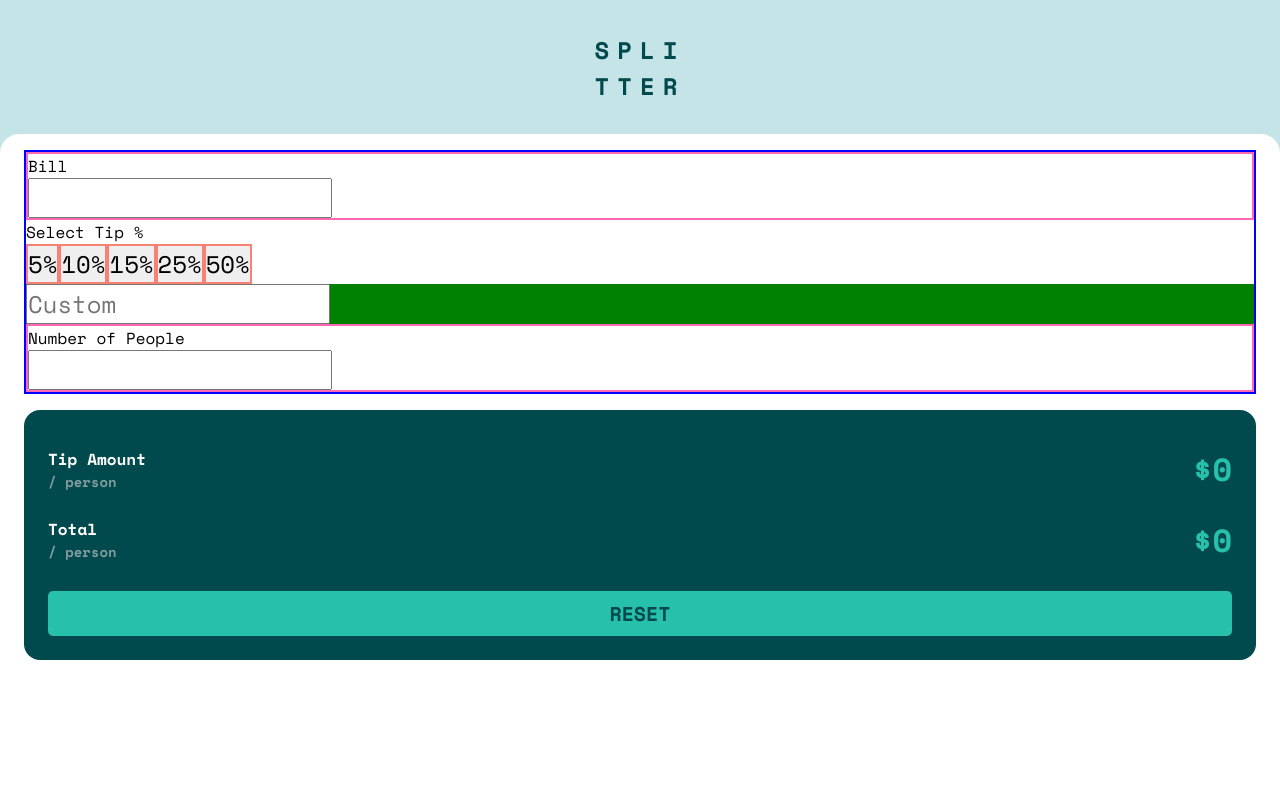
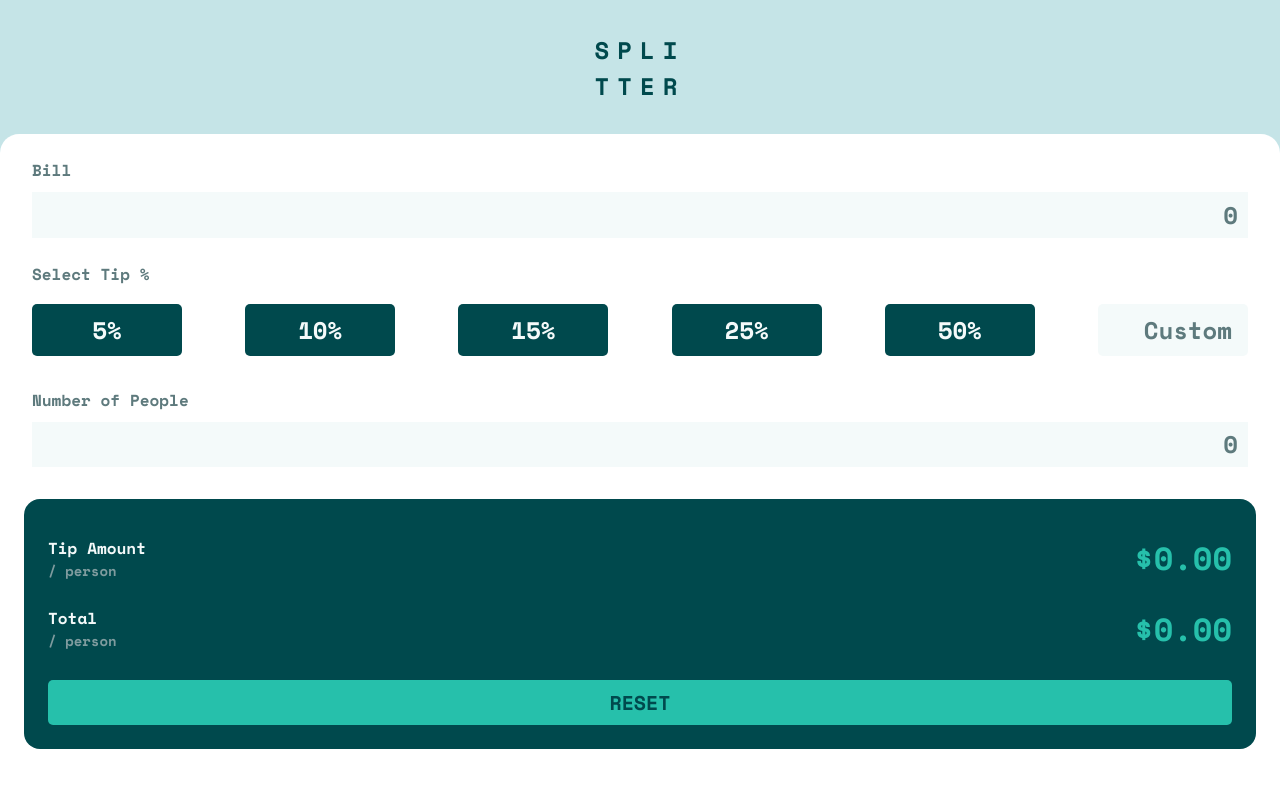
Before and after one commit to lenniecottrell/FM-tip-calculator, a React (Create React App) app in the folder tip-calculator/: page / in a window 1280 px wide. Shown: the top 788 px of the page. Built offline with nearby package versions, Linux system fonts and the light colour scheme.

Commit message:
add input styles

```diff
--- a/tip-calculator/src/components/InputBar.js
+++ b/tip-calculator/src/components/InputBar.js
@@ -3,10 +3,10 @@ import React from 'react';
 const InputBar = ({inputLabel, inputIcon}) => {
   return (
   <div className="inputBar">
-      <label for="inputAmount">{inputLabel}</label>
+      <label htmlFor="inputAmount">{inputLabel}</label>
       <div className="inputField">
-        <i className={inputIcon}></i>
-        <input name="inputAmount" type="number"></input>
+        {/* <img src={inputIcon}/> */}
+        <input name="inputAmount" type="number" step="any" placeholder="0"></input>
       </div>
   </div>);
 };
--- a/tip-calculator/src/components/InputCustomButton.js
+++ b/tip-calculator/src/components/InputCustomButton.js
@@ -3,7 +3,7 @@ import React from 'react';
 const InputCustomButton = () => {
   return (
       <div className='customBtn'>
-        <label for="custom-button" aria-label='Custom' aria-hidden="false"></label>
+        <label htmlFor="custom-button" aria-label='Custom' aria-hidden="false"></label>
         <input type="number" name="custom-button"  placeholder='Custom'></input>
       </div>
       );
--- a/tip-calculator/src/components/Results.js
+++ b/tip-calculator/src/components/Results.js
@@ -4,8 +4,8 @@ import ResultsDisplay from './ResultsDisplay';
 
 const Results = ({tipData, totalData}) => {
 
-  const [tipPerPerson, setTipPerPerson] = useState(`${0}`)
-  const [totalPerPerson, setTotalPerPerson] = useState(`${0}`)
+  const [tipPerPerson, setTipPerPerson] = useState(0.00)
+  const [totalPerPerson, setTotalPerPerson] = useState(0.00)
   return <div className='results'>
       <ResultsDisplay
         label="Tip Amount"
--- a/tip-calculator/src/components/ResultsDisplay.js
+++ b/tip-calculator/src/components/ResultsDisplay.js
@@ -8,7 +8,7 @@ const ResultsDisplay = ({label, amount}) => {
         <p>/ person</p>
       </div>
       <div className='result-amount'>
-          ${amount}
+          ${(Math.round(amount * 100) / 100).toFixed(2)}
       </div>
   </div>);
 };
--- a/tip-calculator/src/styles/App.scss
+++ b/tip-calculator/src/styles/App.scss
@@ -83,29 +83,91 @@ $white:hsl(0, 0%, 100%);
   padding: 0rem 1.5rem;
   border-radius: 1.2rem 1.2rem 0 0;
 }
+//remove increment/decrement buttons from the input fields
+input[type=number]::-webkit-inner-spin-button,
+input[type=number]::-webkit-outer-spin-button {
+-webkit-appearance: none;
+}
+
+input[type=number] {
+-moz-appearance: textfield;
+background-color: $lightGrayishCyan2;
+border: none;
+padding: 0.3rem;
+}
 
 .inputs {
-  border: 2px solid blue;
-  margin: 1rem 0rem;
+  // border: 2px solid blue;
+  margin: 1.5rem 0.5rem;
+  label, p{
+    font-weight: 700;
+    color:$darkGrayishCyan1;
+    margin: 10px 0;
+  }
+  .inputField {
+    margin-top: 10px;
+  }
+  input {
+    width: 100%;
+    text-align: right;
+    font-weight: 700;
+    color: $veryDarkCyan;
+    padding-right: 10px;
+  }
 }
 
-.inputBar {
-  border: 2px solid hotpink;
+.input-button-section {
+  // border: 2px solid yellow;
+  margin: 1.5rem 0;
+}
+
+.button-grid {
+  // border: 2px solid brown;
+  display: flex;
+  flex-wrap: wrap;
+  justify-content: space-between;
+  font-weight: 700;
 }
 
 .inputBtn {
-  border: 2px solid salmon;
+  // border: 2px solid salmon;
+  background-color: $veryDarkCyan;
+  width: 150px;
+  margin: 0.5rem 0;
+  padding: 0.5rem 0;
+  color: $lightGrayishCyan2;
+  border: none;
+  border-radius: 5px;
 }
 
-.customBtn {
-  background: green;
+.inputBtn:hover {
+  color: $veryDarkCyan;
+  background-color: $strongCyan;
+}
+
+input[name="custom-button"] {
+  background-color: $lightGrayishCyan2;
+  border: none;
+  border-radius: 5px;
+  margin: 0.5rem 0;
+  padding: 0.5rem 0;
+  width: 150px;
+  padding-right: 1rem;
+}
+
+::placeholder {
+  text-align: right;
+  font-weight: 700;
+  opacity: 1;
+  color: $darkGrayishCyan1;
 }
 
 .results {
   // border: 2px solid green;
   background-color: $veryDarkCyan;
-  color: $white;
+  color: $lightGrayishCyan2;
   border-radius: 1rem;
+  margin-top: 2rem;
   padding: 1.5rem;
   display: flex;
   flex-direction: column;
@@ -139,6 +201,10 @@ $white:hsl(0, 0%, 100%);
   font-weight: 700;
 }
 
+// .resetBtn:hover {
+
+// }
+
 .resetBtn {
   background-color: $strongCyan;
   border: none;
```
